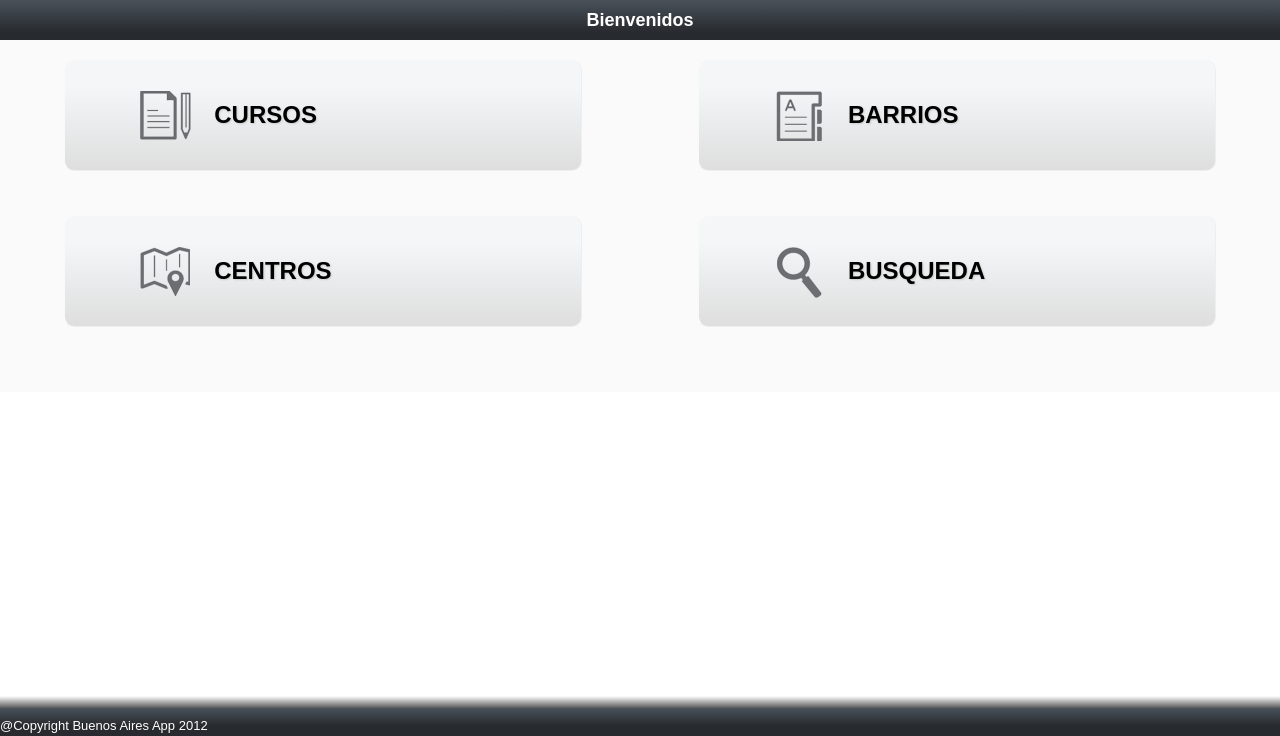
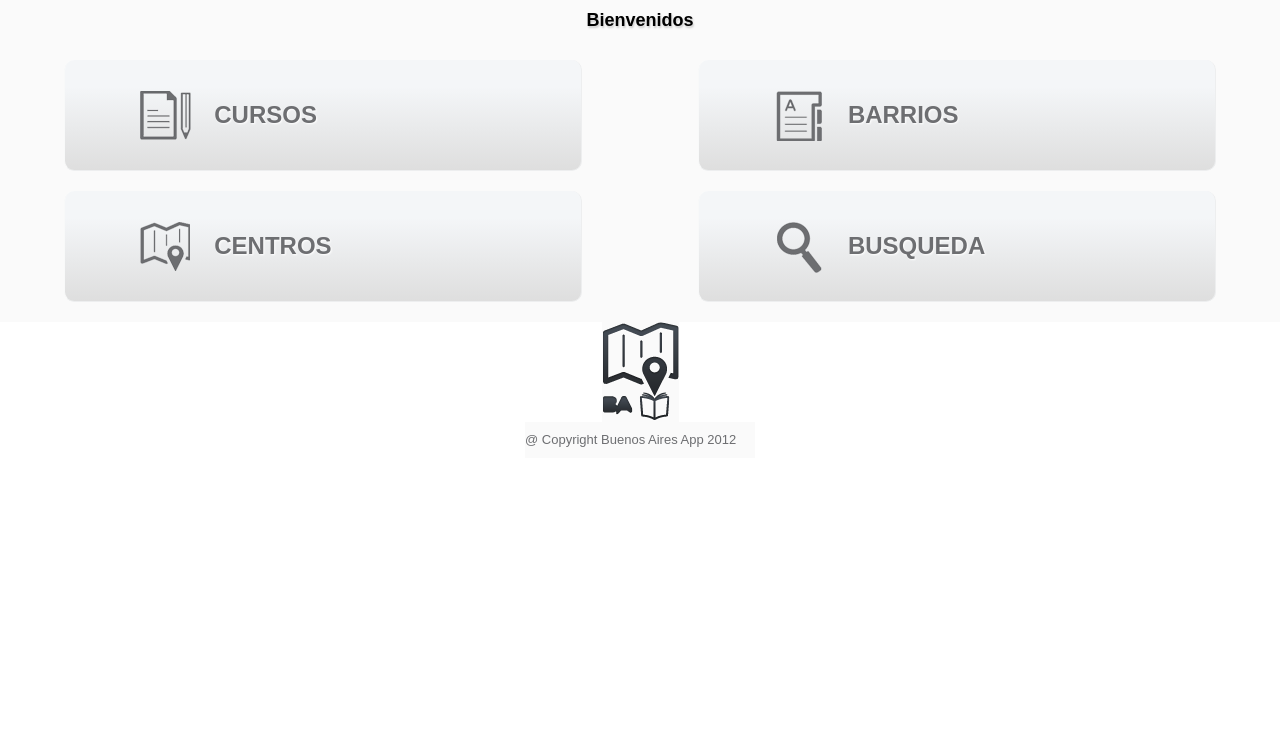
Before and after one commit to nbouhid/ba.apps, a PHP site: page /home.html in a window 1280 px wide. Shown: the part 64-800 px from the top of the page. Run offline with PHP 8.4, Linux system fonts and the light colour scheme.

Commit message:
add look and feel for desktop site

```diff
--- a/source/poc/responsive/home.html
+++ b/source/poc/responsive/home.html
@@ -10,7 +10,7 @@
         <script type="text/javascript" src="scripts/jquery.js"></script>
         <script type="text/javascript">
            $(document).ready( function (){
-                alert($(window).width()); /* Sacamos el ancho de la ventana, no del documento $(document) */
+                //alert($(window).width()); /* Sacamos el ancho de la ventana, no del documento $(document) */
             });
         </script>
 
@@ -44,8 +44,9 @@
     </div>
     <footer>
         <div class="box-shadow"></div>
+        <img class="logo-footer" alt="Buenos aires App" src="images/logo-footer-desktop.png" />
         <div class="footer-text">
-            @Copyright Buenos Aires App 2012
+            @ Copyright Buenos Aires App 2012
         </div>
     </footer>
 </body>
--- a/source/poc/responsive/styles/response.css
+++ b/source/poc/responsive/styles/response.css
@@ -69,6 +69,7 @@ header h1 a {
 
 #content {
     margin: 0 auto;
+    padding-bottom: 63px;
 }
 
 /* ------ MENU ------- */
@@ -192,6 +193,11 @@ footer {
     left: 0;
     background: #fff;
     height: 81px;
+    z-index: 1022;
+}
+
+footer .logo-footer {
+    display: none;
 }
 
 footer div.footer-text {
@@ -263,9 +269,18 @@ footer ul.menu li a span {
   height: 34px;
 }
 
-footer ul.menu li.cursos {
-  background-position: 0 0;
+footer ul.menu li.barrios a span {
+  background-position: 0 -34px;
 }
+
+footer ul.menu li.centros a span {
+  background-position: 0 -68px;
+}
+
+footer ul.menu li.busqueda a span {
+  background-position: 0 -102px;
+}
+
 /*----- END OF FOOTER STYLES -----*/
 
 /*----- HOME PAGE SYTLES -----*/
@@ -529,32 +544,65 @@ body.page-barrios header div.container-back span {
 
 @media (min-width: 640px) {
 
-    #content .container nav ul.menu {
-        padding: 0 10%;
+    /*----- END OF HOME PAGE -----*/
+
+    body.home #content {
+        padding-bottom: 0;
+    }
+
+    body.home footer {
+        position: inherit;
+    }
+
+    body.home footer div.footer-text {
+        background: #fafafa;
+        color: #6D6E71;
+        width: 230px;
+        margin: 0 auto;
+    }
+
+    body.home footer div.box-shadow {
+        display: none;
+    }
+
+    body.home footer .logo-footer {
+        background: #fafafa;
+        display: block;
+        width: 77px;
+        margin: 0 auto;
+    }
+
+    body.home div.bar-top {
+        color: #000;
+        background: #fafafa;
+    }
+
+    body.home div.bar-top p {
+        text-shadow: 1px 2px 2px #ccc;
+    }
+
+    body.home #content .container nav ul.menu li a span {
+        margin-left: 5%;
+    }
+
+    body.home #content .container nav ul.menu {
+        padding: 20px 5% 0;
         overflow: hidden;
     }
 
-    #content .container nav ul.menu li a span {
-        margin-left: 5%;
-    }
-
-    #content .container nav ul.menu {
-        padding: 20px 5%;
-    }
-
-    #content .container nav ul.menu li {
+    body.home #content .container nav ul.menu li {
         float: left;
         width: 45%;
-        margin-bottom: 45px;
+        margin-bottom: 20px;
         height: auto;
     }
 
-    #content .container nav ul.menu li.barrios,
-    #content .container nav ul.menu li.busqueda {
+    body.home #content .container nav ul.menu li.barrios,
+    body.home #content .container nav ul.menu li.busqueda {
         float: right;
     }
 
-    #content .container nav ul.menu li a {
+    body.home #content .container nav ul.menu li a {
         border-left: 1px solid #edeeef;
         border-right: 1px solid #edeeef;
         border-bottom: 1px solid #edeeef;
@@ -571,10 +619,12 @@ body.page-barrios header div.container-back span {
         background: -ms-linear-gradient(top,  rgba(244,246,248,1) 24%,rgba(222,222,222,1) 100%); /* IE10+ */
         background: linear-gradient(to bottom,  rgba(244,246,248,1) 24%,rgba(222,222,222,1) 100%); /* W3C */
         filter: progid:DXImageTransform.Microsoft.gradient( startColorstr='#f4f6f8', endColorstr='#dedede',GradientType=0 ); /* IE6-9 */
+        color: #6d6e71;
+        text-shadow: 1px 1px 2px #fff;
     }
 
-    #content .container nav ul.menu li a:hover,
-    #content .container nav ul.menu li a:active {
+    body.home #content .container nav ul.menu li a:hover,
+    body.home #content .container nav ul.menu li a:active {
     background: rgb(222,222,222); /* Old browsers */
     background: -moz-linear-gradient(top,  rgba(222,222,222,1) 24%, rgba(244,246,248,1) 100%); /* FF3.6+ */
     background: -webkit-gradient(linear, left top, left bottom, color-stop(24%,rgba(222,222,222,1)), color-stop(100%,rgba(244,246,248,1))); /* Chrome,Safari4+ */
@@ -586,6 +636,37 @@ body.page-barrios header div.container-back span {
 
     }
 
+    body.home footer {
+        height: auto;
+    }
+
+  /*----- END OF HOME PAGE -----*/
+
+  /*------ DETAILS PAGE ------*/
+
+    body.page-details #content .container .content-general .details {
+        overflow: hidden;
+    }
+
+    body.page-details #content .container .content-general .details > div {
+        width: 50%;
+        float: left;
+    }
+
+    /*------  END OF DETAILS PAGE ------*/
+
+    /*-------  CURSOS FRONT PAGE  -------*/
+
+    body.basic-page #content .container .content-general .details ul.cursos-list {
+        overflow: hidden;
+    }
+
+    body.basic-page #content .container .content-general .details ul.cursos-list li {
+        width: 50%;
+        float: left;
+    }
+
+    /*-------  CURSOS FRONT PAGE  -------*/
 
 }
 
```
Also changed, not shown: source/poc/responsive/images/logo-footer-desktop.png (added).
